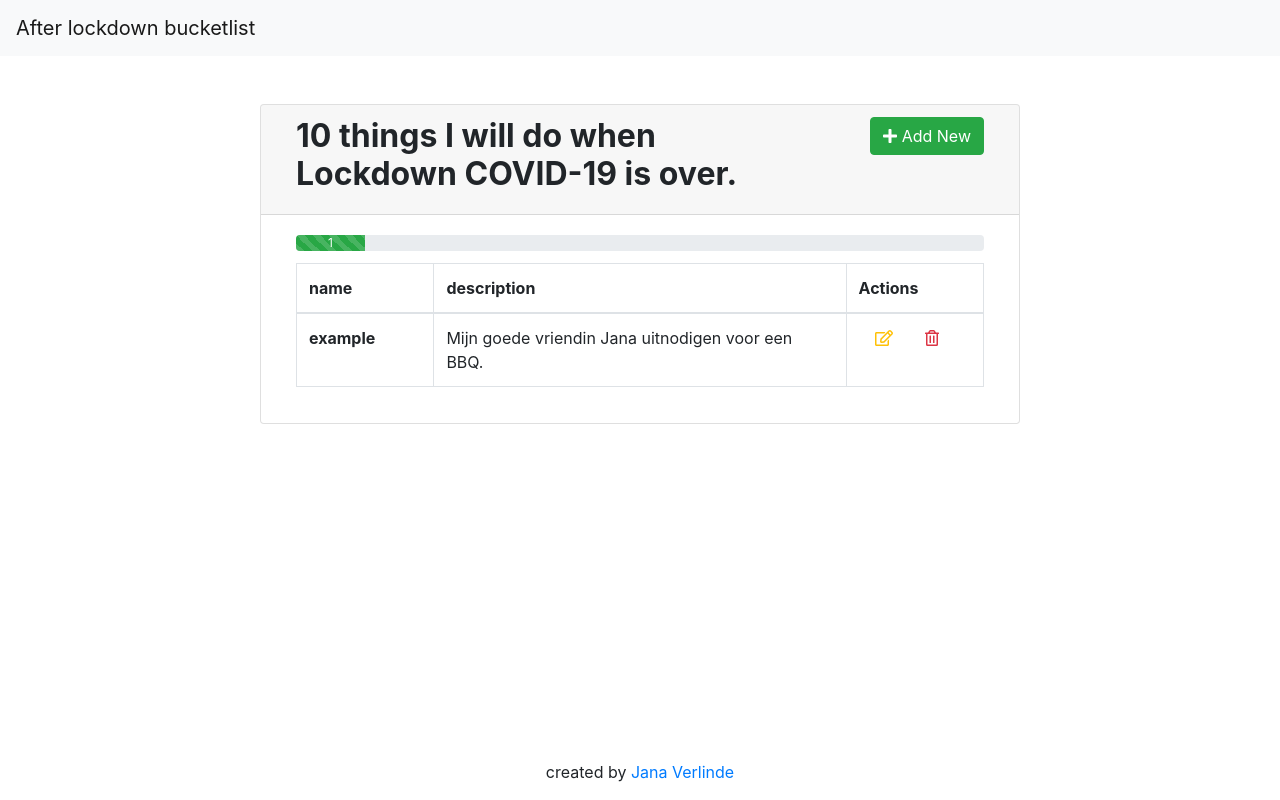
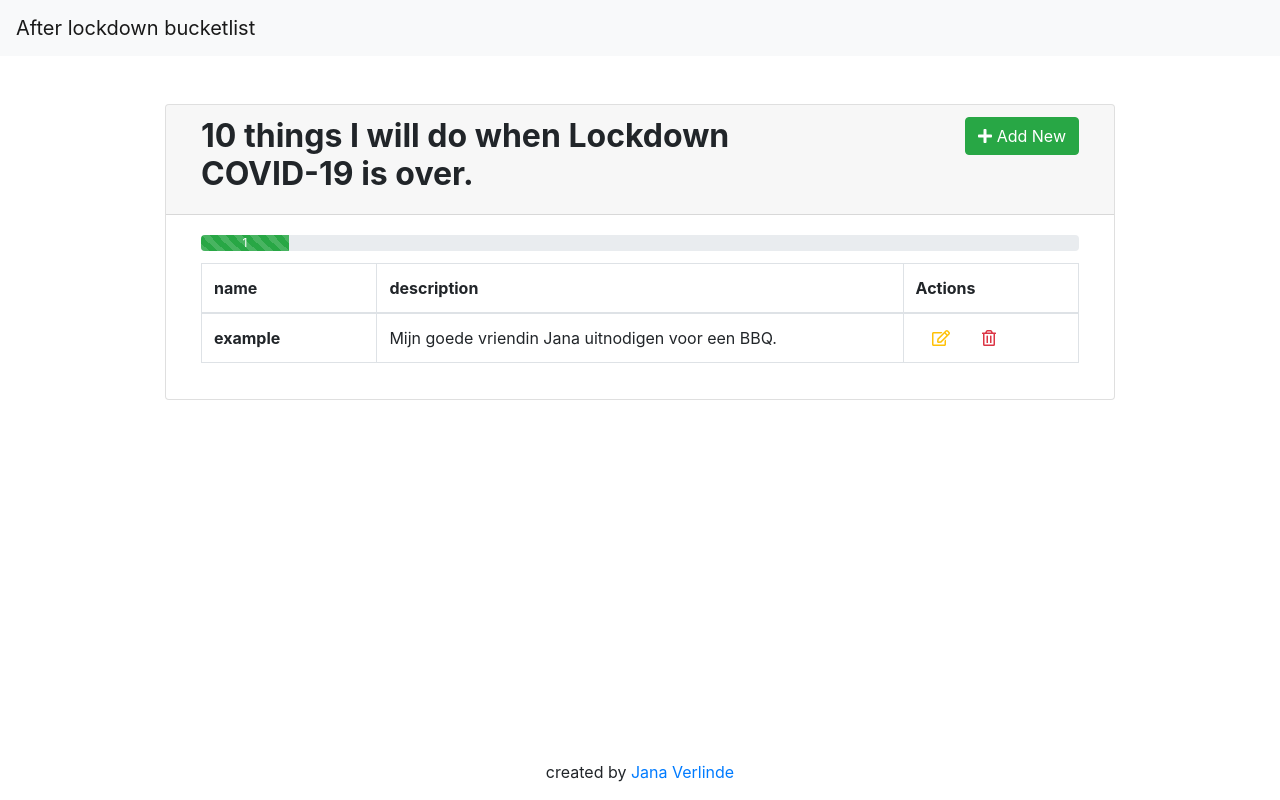
Before and after one commit to Janaverl/vue-after-lockdown-wishlist, a Vue app: page / in a window 1280 px wide. Built offline with nearby package versions, Linux system fonts and the light colour scheme.

Commit message:
Update: width of the bucketlist table

```diff
--- a/src/components/bucketlist/Bucketlist.vue
+++ b/src/components/bucketlist/Bucketlist.vue
@@ -1,6 +1,6 @@
 <template>
-  <div class="row justify-content-center">
-      <div class="col-sm-10 col-md-8 col-md-6 card">
+  <div class="row justify-content-center mb-5">
+      <div class="col-sm-10 card">
 
         <bucketlist-header
           :title = bucketlistTitle
```
